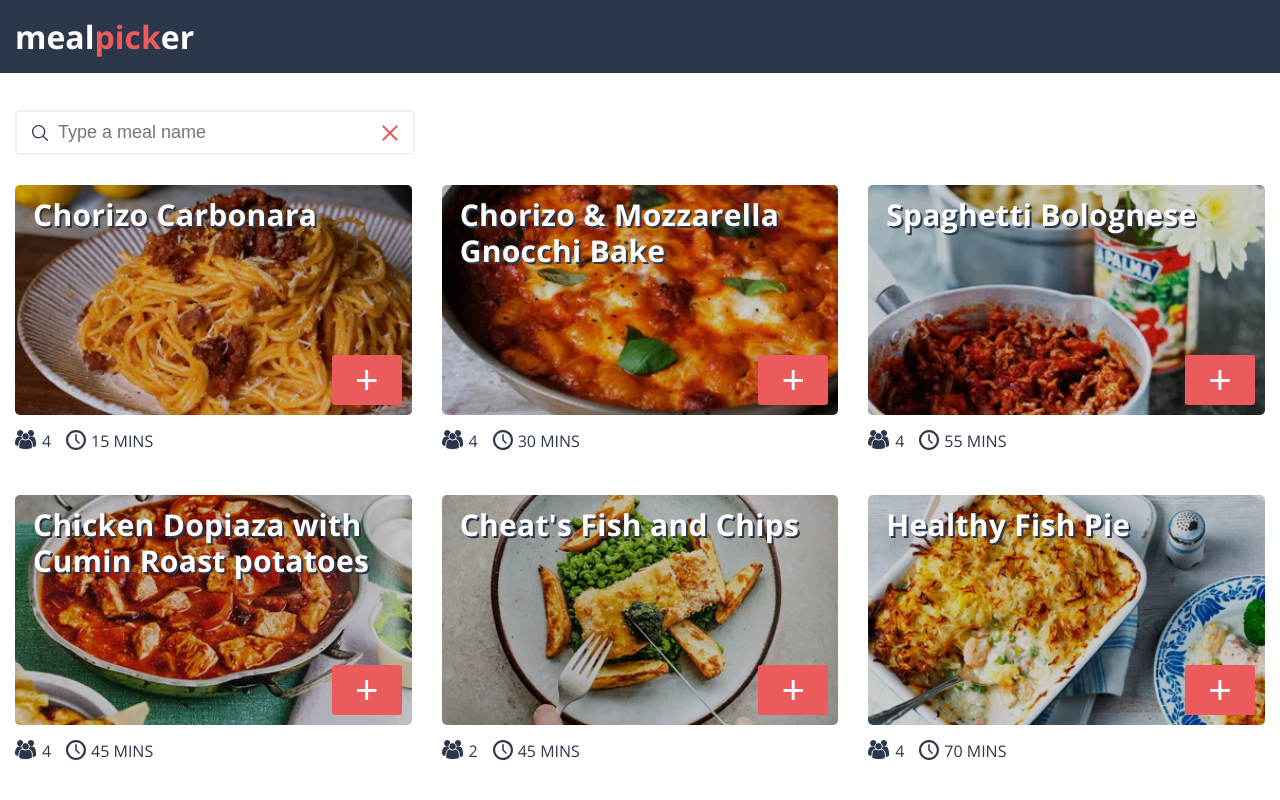
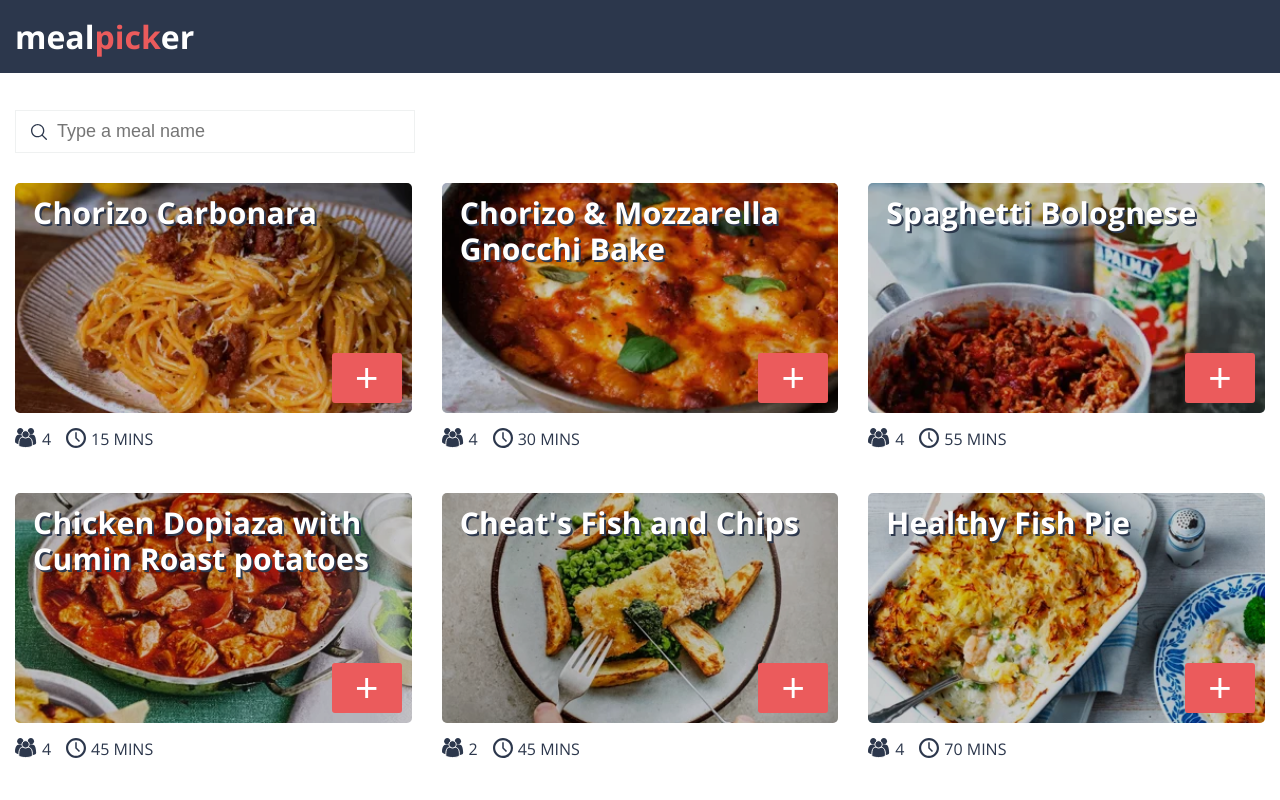
Before and after one commit to perryharlock/meal-picker, a Next.js app: page / in a window 1280 px wide. Shown: the top 800 px of the page. Built offline with nearby package versions, Linux system fonts and the light colour scheme.

Commit message:
:lipstick: Style changes to search

```diff
--- a/components/Search/Search.module.scss
+++ b/components/Search/Search.module.scss
@@ -3,8 +3,7 @@
 
 .search {
     &__form {
-        border: solid 2px $light-grey;
-        border-radius: 5px;
+        border: solid 1px $light-grey;
         display: flex;
         justify-content: space-between;
         margin-bottom: 30px;
@@ -51,7 +50,7 @@
         width: 16px;
 
         svg {
-            fill: $coral;
+            fill: $black;
         }
     }
 }
--- a/components/Search/Search.tsx
+++ b/components/Search/Search.tsx
@@ -23,8 +23,13 @@ export const Search: React.FC<HeaderProps> = ({ searchTerm, onChangeValue }) =>
         value={searchTerm}
       />
       <button type="button" className={styles.search__clear} onClick={() => onChangeValue('')}>
-        <Close />
-        <SrOnly>Reset basket</SrOnly>
+        {searchTerm ? (
+          <>
+            <Close />
+            <SrOnly>Reset basket</SrOnly>
+          </>
+        ) : ''
+        }
       </button>
     </form>
   );
```
